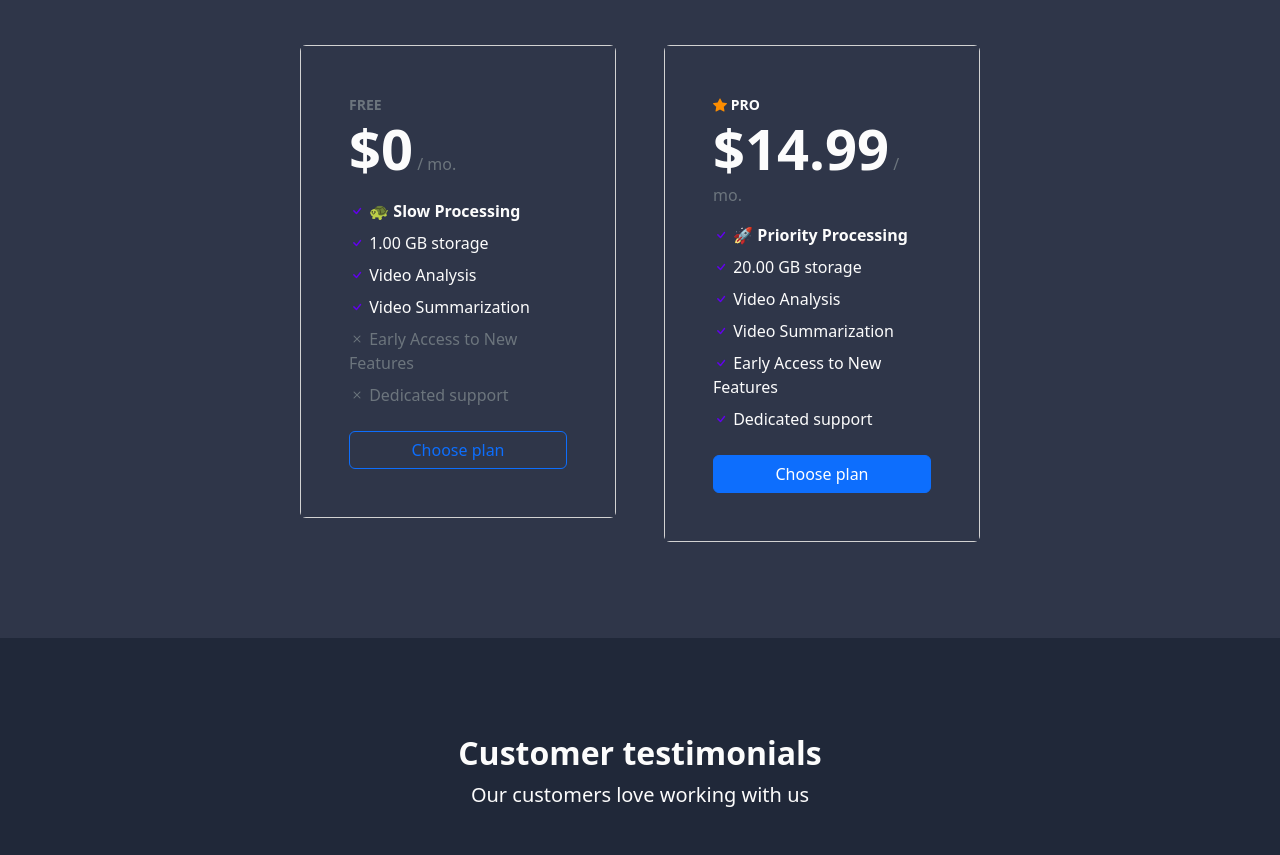
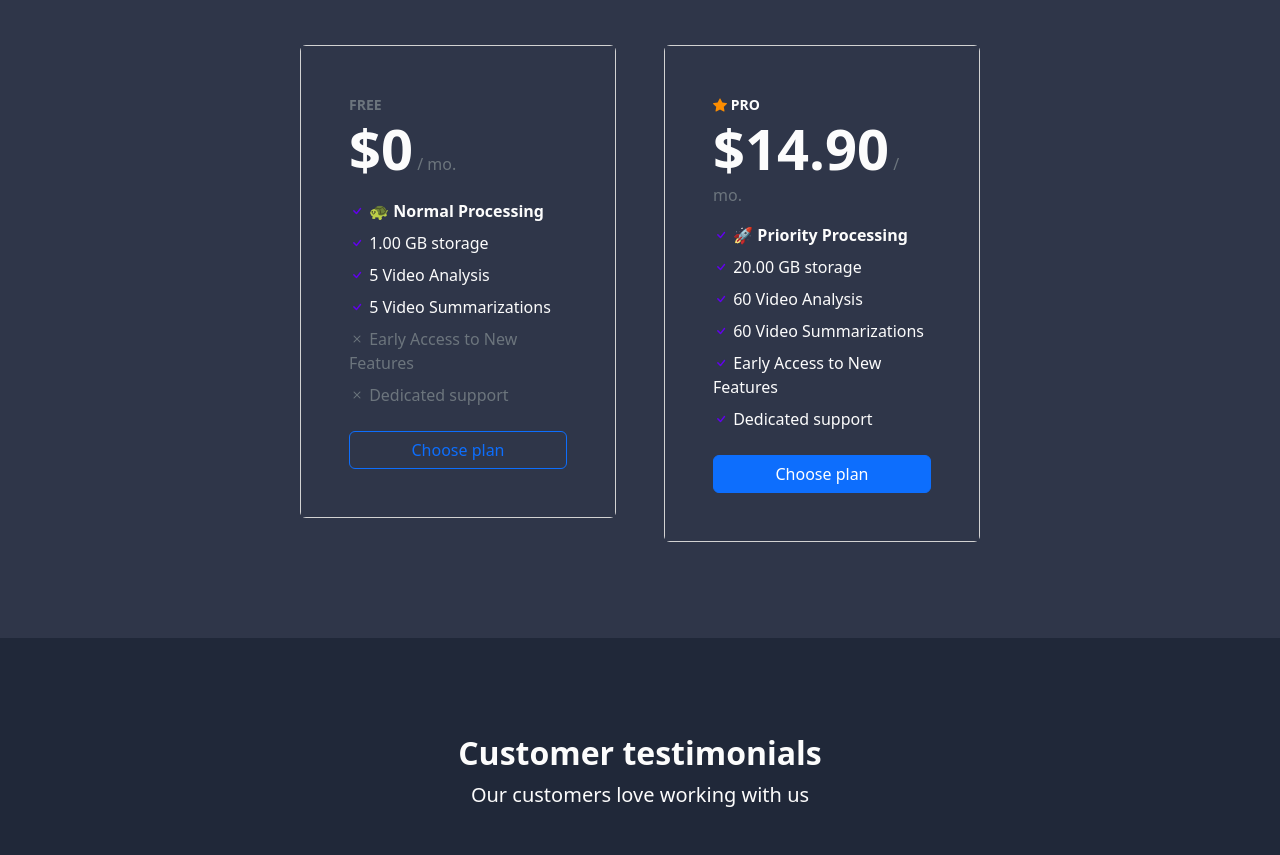
Before and after one commit to PRY20220276/landing-page, a plain HTML site: page index.html in a window 1280 px wide. Shown: the part 1153-2008 px from the top of the page. Drawn offline with nearby package versions, Linux system fonts and the light colour scheme.

Commit message:
feat: plans modifications

```diff
--- a/index.html
+++ b/index.html
@@ -153,7 +153,7 @@
                 <ul class="list-unstyled mb-4">
                   <li class="mb-2">
                     <i class="bi bi-check text-primary"></i>
-                    <strong>🐢 Slow Processing</strong>
+                    <strong>🐢 Normal Processing</strong>
                   </li>
                   <li class="mb-2">
                     <i class="bi bi-check text-primary"></i>
@@ -161,11 +161,11 @@
                   </li>
                   <li class="mb-2">
                     <i class="bi bi-check text-primary"></i>
-                    Video Analysis
+                    5 Video Analysis
                   </li>
                   <li class="mb-2">
                     <i class="bi bi-check text-primary"></i>
-                    Video Summarization
+                    5 Video Summarizations
                   </li>
                   <li class="mb-2 text-muted">
                     <i class="bi bi-x"></i>
@@ -177,7 +177,7 @@
                   </li>
                 </ul>
                 <div class="d-grid">
-                  <a class="btn btn-outline-primary" href="#!">Choose plan</a>
+                  <a class="btn btn-outline-primary" href="https://app.vippo.space/">Choose plan</a>
                 </div>
               </div>
             </div>
@@ -191,7 +191,7 @@
                   Pro
                 </div>
                 <div class="mb-3">
-                  <span class="display-4 fw-bold">$14.99</span>
+                  <span class="display-4 fw-bold">$14.90</span>
                   <span class="text-muted">/ mo.</span>
                 </div>
                 <ul class="list-unstyled mb-4">
@@ -205,11 +205,11 @@
                   </li>
                   <li class="mb-2">
                     <i class="bi bi-check text-primary"></i>
-                    Video Analysis
+                    60 Video Analysis
                   </li>
                   <li class="mb-2">
                     <i class="bi bi-check text-primary"></i>
-                    Video Summarization
+                    60 Video Summarizations
                   </li>
                   <li class="mb-2">
                     <i class="bi bi-check text-primary"></i>
@@ -221,7 +221,7 @@
                   </li>
                 </ul>
                 <div class="d-grid">
-                  <a class="btn btn-primary" href="#!">Choose plan</a>
+                  <a class="btn btn-primary" href="https://app.vippo.space/">Choose plan</a>
                 </div>
               </div>
             </div>
```
